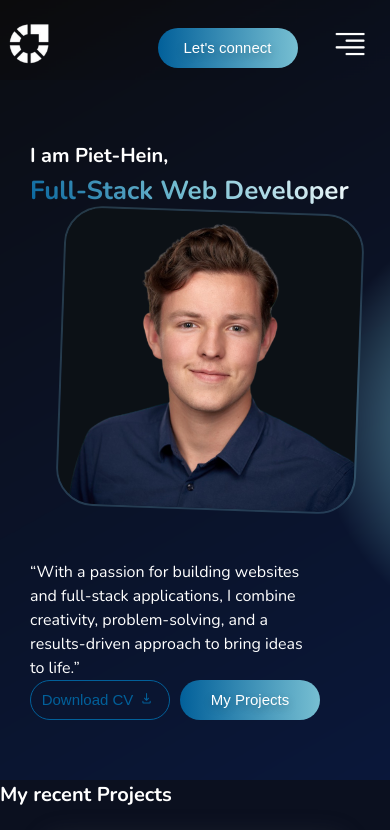
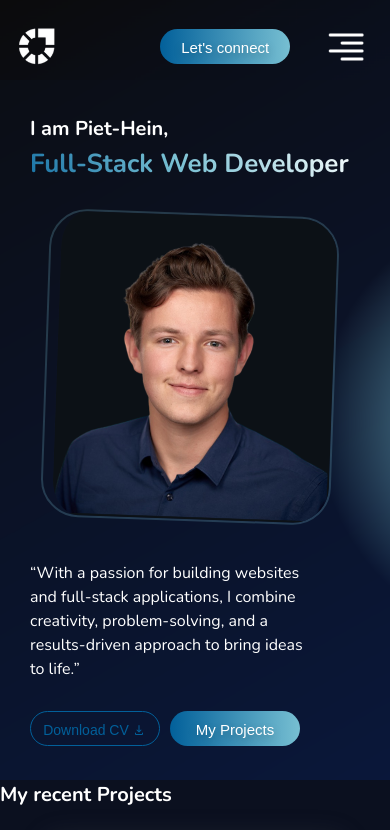
Before and after one commit to phsworks/portfolio-react, a React (Vite) app: page /#/ in a window 390 px wide. Shown: the top 830 px of the page. Built offline with nearby package versions, Linux system fonts and the light colour scheme.

Commit message:
hero and navbar mobile done

```diff
--- a/src/Components/Hero.css
+++ b/src/Components/Hero.css
@@ -11,19 +11,23 @@
   flex-direction: column;
 
 
+
   h2 {
     color: white;
   }
 
-
+  h1 {
+    padding-bottom: 30px;
+  }
 
   img {
-    margin: 0 auto;
     rotate: 2deg;
     border-radius: 38px;
     border: 2px solid #77bed23e;
     height: auto;
-    margin-bottom: 30px;
+    margin-bottom: 20px;
+    padding-left: 10px;
+    margin-left: 15px;
   }
 
   img:hover {
@@ -35,6 +39,7 @@
   p {
     width: 280px;
     padding-top: 20px;
+    padding-bottom: 30px;
   }
 
 
--- a/src/Components/Hero.jsx
+++ b/src/Components/Hero.jsx
@@ -10,7 +10,7 @@ function Hero() {
         <h1>
           Full-Stack <span>Web Developer</span>{" "}
         </h1>
-        <img width={300} src={Piet} alt="piet-hein" />
+        <img width={290} src={Piet} alt="piet-hein" />
         <p>
           “With a passion for building websites and full-stack applications, I
           combine creativity, problem-solving, and a results-driven approach to
@@ -22,9 +22,9 @@ function Hero() {
             <span>
               <svg
                 xmlns="http://www.w3.org/2000/svg"
-                width="25"
-                height="13"
-                viewBox="0 0 20 25"
+                width="18"
+                height="11"
+                viewBox="0 0 20 22"
               >
                 <path
                   fill="#02609a"
--- a/src/Components/Navbar.css
+++ b/src/Components/Navbar.css
@@ -2,7 +2,7 @@
   display: flex;
   align-items: center;
   justify-content: space-between;
-  padding-top: 15px;
+  padding-top: 12px;
   background-image: url(../assets/background-nav.png);
   background-size: cover;
   background-position: left;
@@ -10,6 +10,11 @@
   width: 100vw;
   height: 80px;
 
+}
+
+.logo {
+  padding-left: 10px;
+  padding-top: 8px;
 }
 
 .navbar-links {
@@ -38,6 +43,9 @@
 
 .menu {
   padding-right: 20px;
+  padding-top: 8px;
+
+
   img:hover {
     transform: scale(1.05);
   }
--- a/src/Components/Navbar.jsx
+++ b/src/Components/Navbar.jsx
@@ -12,7 +12,7 @@ function Navbar() {
       <div className="navbar-container">
         <div className="logo">
           <NavLink to="/">
-            <img width={60} src={logo} alt="logo" />
+            <img width={55} src={logo} alt="logo" />
           </NavLink>
         </div>
         <nav>
@@ -46,7 +46,7 @@ function Navbar() {
           <button className="primary-button">Let's connect</button>
         </div>
         <div className="menu">
-          <img width={40} src={menu} alt="menu-icon" />
+          <img width={48} src={menu} alt="menu-icon" />
         </div>
       </div>
     </div>
--- a/src/index.css
+++ b/src/index.css
@@ -35,13 +35,13 @@ h2 {
 .primary-button {
   background-image: linear-gradient(to right, #02609a, #77BFD2);
   border-radius: 20px;
-  width: 140px;
+  width: 130px;
   border-style: none;
   color: #FFFFFF;
   cursor: pointer;
   font-size: 15px;
   font-weight: 500;
-  height: 40px;
+  height: 35px;
   padding: 10px;
   text-align: center;
   text-shadow: rgba(0, 0, 0, 0.25) 0 3px 8px;
@@ -64,9 +64,16 @@ h2 {
   color: #02609a;
   padding: 10px;
   border-radius: 20px;
-  width: 140px;
+  width: 130px;
   text-align: center;
-  height: 40px;
-  font-size: 15px;
+  height: 35px;
+  font-size: 14px;
 
 }
+
+.secondary-button:hover {
+  cursor: pointer;
+  transform: scale(1.02);
+  border: 1px solid #0978bd;
+  box-shadow: #118edc21 0px 8px 24px;
+}
```
Also changed, not shown: src/assets/Piet-Hein.png.
